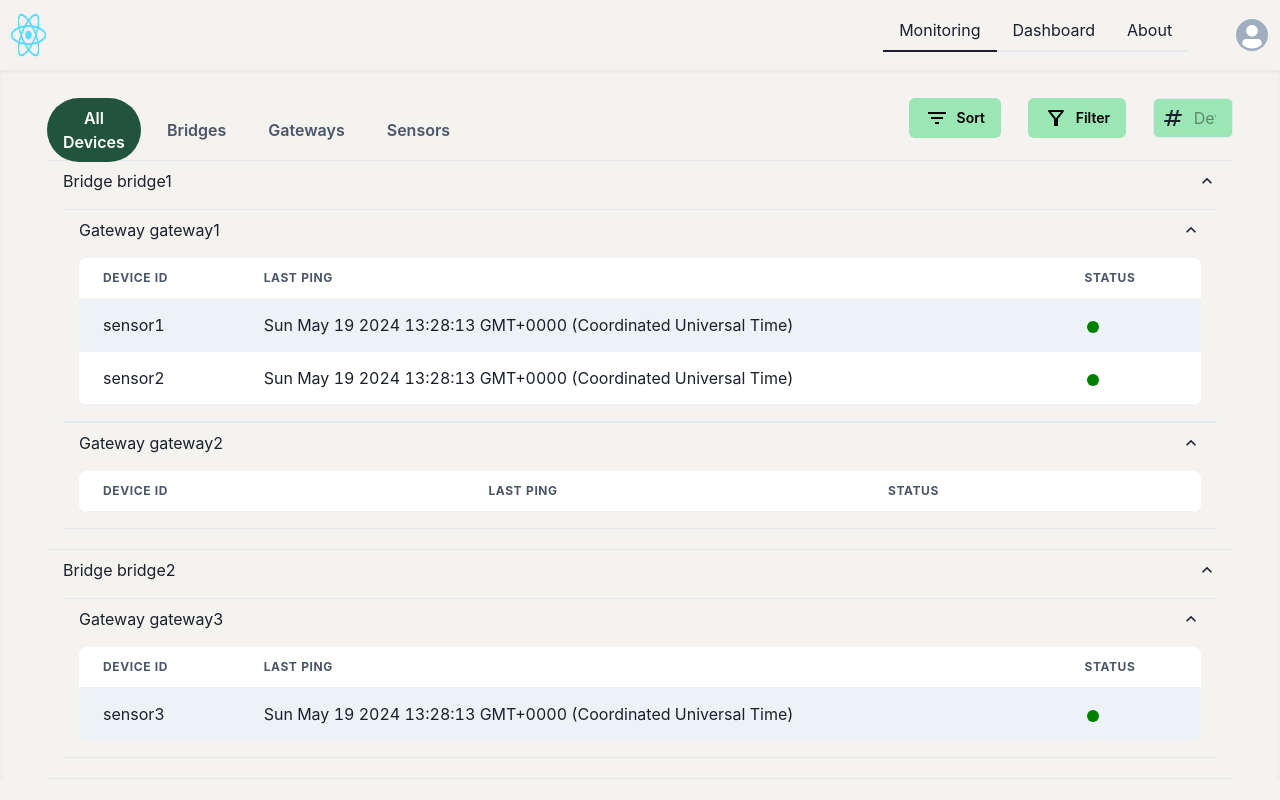
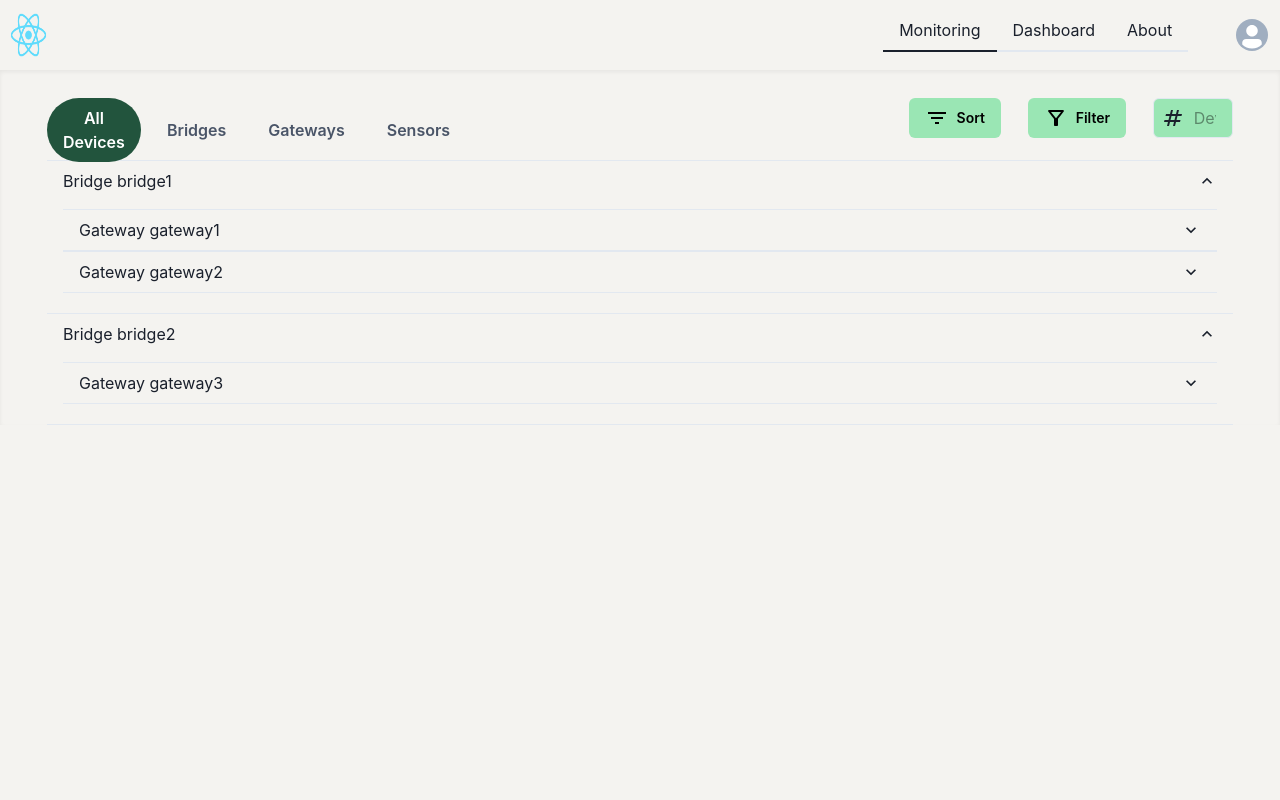
Before and after one commit to mikoMaz/monitoring-via-push-messages, a React (Create React App) app in the folder src/main/webclient/: page /monitoring in a window 1280 px wide. Built offline with nearby package versions, Linux system fonts and the light colour scheme.

Commit message:
no data if sensors array is empty

```diff
--- a/src/main/webclient/src/components/layout/monitoring-tables/all-devices-view/components/gateway-row-view.tsx
+++ b/src/main/webclient/src/components/layout/monitoring-tables/all-devices-view/components/gateway-row-view.tsx
@@ -26,7 +26,7 @@ export const GatewayRowView = ({gateway}: IGatewayRowViewProps) => {
   };
 
   return (
-    <Accordion defaultIndex={[0]} allowMultiple key={gateway.id}>
+    <Accordion allowMultiple key={gateway.id}>
       <AccordionItem key={gateway.id}>
         <AccordionButton>
           <GatewayButton />
--- a/src/main/webclient/src/components/layout/monitoring-tables/all-devices-view/components/sensors-table.tsx
+++ b/src/main/webclient/src/components/layout/monitoring-tables/all-devices-view/components/sensors-table.tsx
@@ -1,7 +1,11 @@
 import {
+  Card,
+  CardBody,
+  HStack,
   Table,
   TableContainer,
   Tbody,
+  Text,
   Th,
   Thead,
   Tr,
@@ -14,6 +18,7 @@ interface ISensorsTableProps {
 }
 
 export const SensorsTable = ({ sensors }: ISensorsTableProps) => {
+  if (sensors.length) {
     return (
       <TableContainer borderRadius="lg">
         <Table variant="striped" bg="white">
@@ -34,4 +39,15 @@ export const SensorsTable = ({ sensors }: ISensorsTableProps) => {
         </Table>
       </TableContainer>
     );
+  } else {
+    return (
+      <Card align="center">
+        <CardBody>
+          <HStack>
+            <Text fontSize="md">No data</Text>
+          </HStack>
+        </CardBody>
+      </Card>
+    );
+  }
 };
```
Lines whose indentation alone changed are shown as unchanged.
